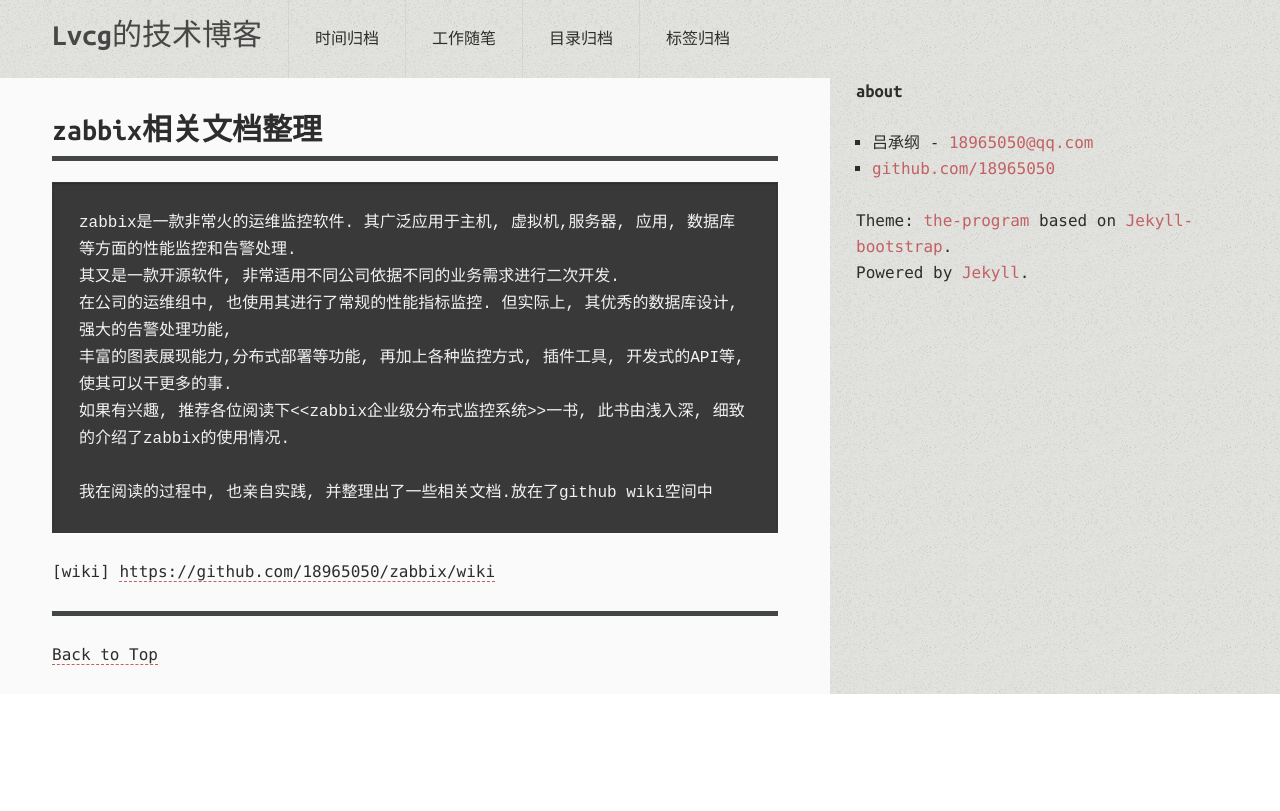
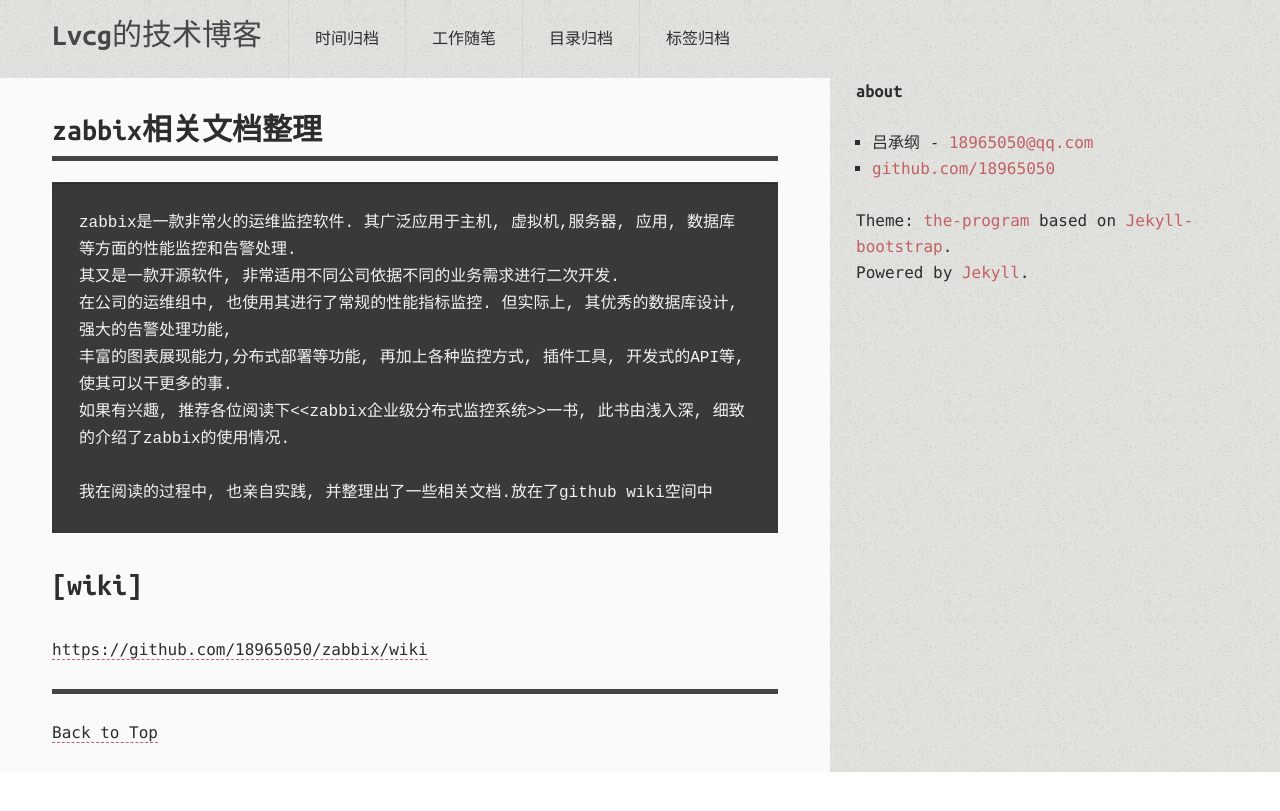
Before and after one commit to 18965050/18965050.github.io, a Jekyll site: the page built from work/zabbix.md, in a window 1280 px wide. Shown: the top 811 px of the page. Built offline with Jekyll 4.4.1, drawn with Linux system fonts in a browser that asks for light colours; comment, search, counter and statistics services are not loaded.

Commit message:
文档编写

```diff
--- a/work/zabbix.md
+++ b/work/zabbix.md
@@ -13,5 +13,5 @@
 
     我在阅读的过程中, 也亲自实践, 并整理出了一些相关文档.放在了github wiki空间中
 
-[wiki]
+## [wiki]
 [https://github.com/18965050/zabbix/wiki](https://github.com/18965050/zabbix/wiki "Zabbix相关文档")
```
